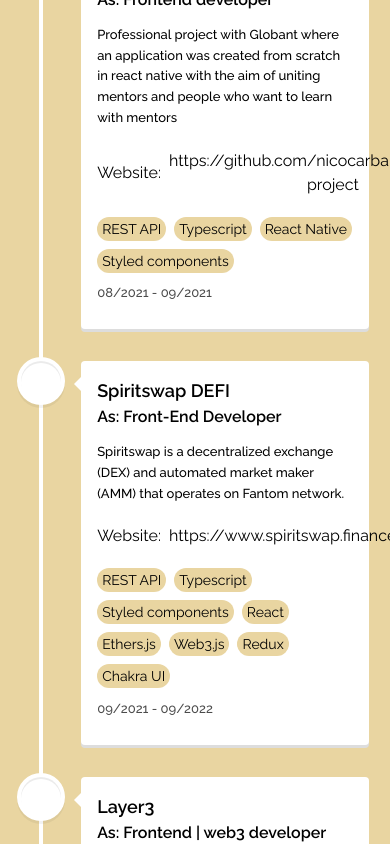
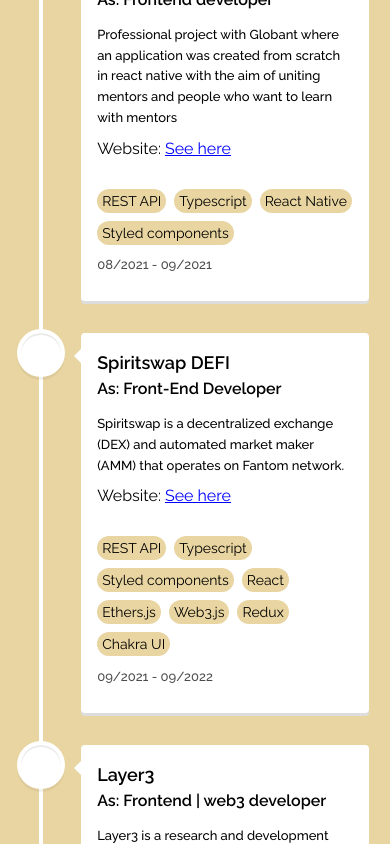
Before and after one commit to nicocarballo21/nicocarballo21.github.io, a React (Vite) app: page / in a window 390 px wide. Shown: the part 2820-3664 px from the top of the page. Built offline with nearby package versions, Linux system fonts and the light colour scheme; no server answers; some icons are missing.

Commit message:
fixing things on mobile resolution

```diff
--- a/src/components/Experience.tsx
+++ b/src/components/Experience.tsx
@@ -36,13 +36,15 @@
 
             <p className="my-5 text-sm">{exp.description}</p>
 
-            <button
-              onClick={() => window.open(exp.url, "_blank")}
-              className="text-md mt-5 flex items-center gap-2"
-            >
+            <span className="items-centers flex w-full gap-1 py-2">
               Website:
-              <a className="hover:text-yellow"> {exp.url}</a>
-            </button>
+              <a
+                onClick={() => window.open(exp.url, "_blank")}
+                className="text-wrap text-[blue] underline"
+              >
+                See here
+              </a>
+            </span>
 
             <div className="mt-5 flex flex-wrap gap-2">
               {exp.technologies.map((tech) => (
```
